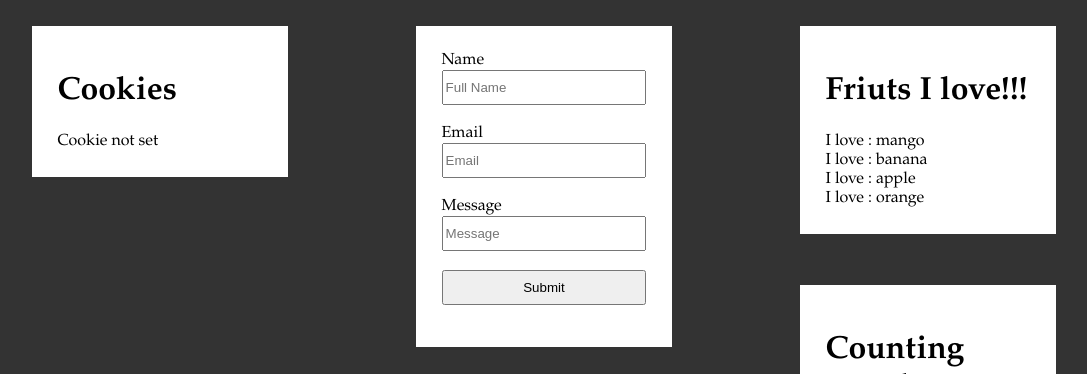
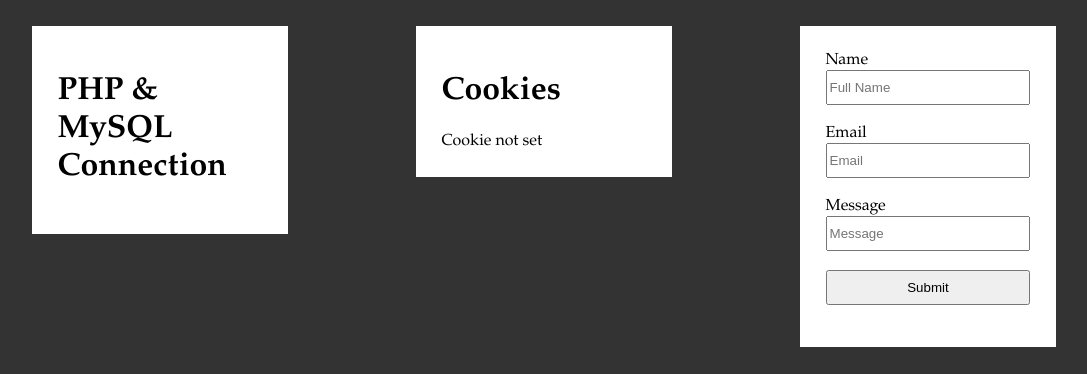
Before and after one commit to kabiryusufbashir/npower-training, a PHP site: page /backend.php in a window 1280 px wide. Shown: the top 374 px of the page, without its empty margins (32-1119 px from the left). Run offline with PHP 8.4, Linux system fonts and the light colour scheme.

Commit message:
created connection to the database;

```diff
--- a/backend.php
+++ b/backend.php
@@ -2,6 +2,12 @@
 <meta name="viewport" content="width=device-width, initial-scale=1.0" />
 
 <?php
+
+    echo '<div class="col-fill">';
+      echo '<h1>PHP & MySQL Connection</h1>';
+        $connection = mysql_connect('localhost', 'root', 'K@rn@ugh123');
+
+    echo '</div>';
 
     echo '<div class="col-fill">';
       echo '<h1>Cookies</h1>';
```
